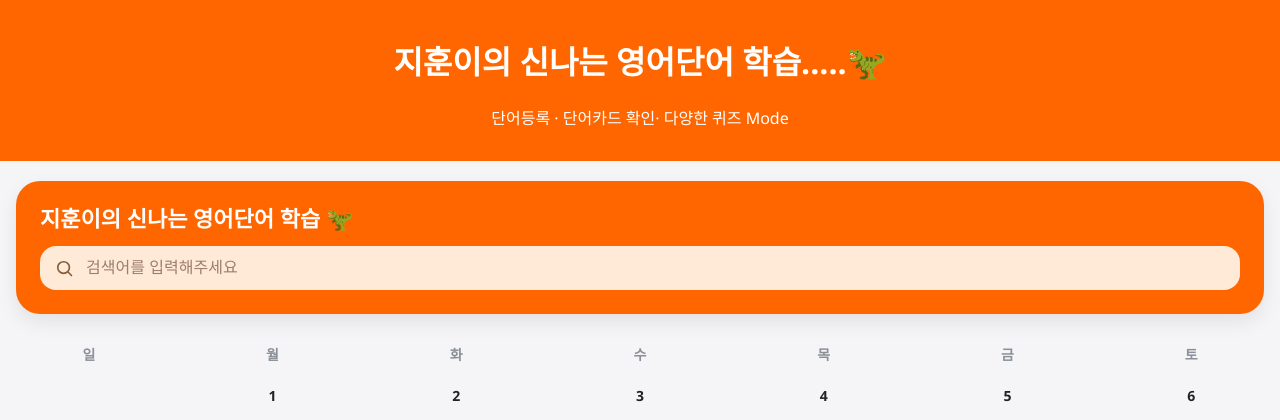
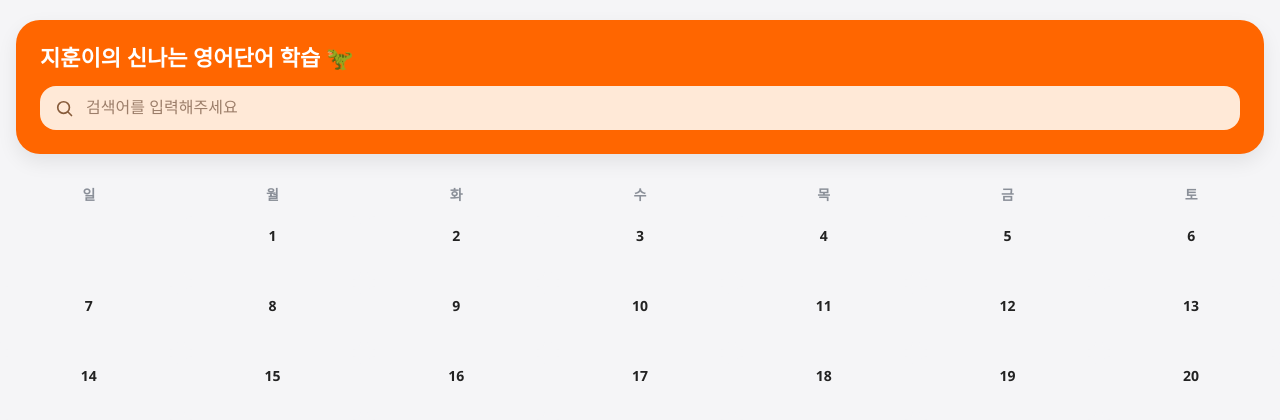
Before and after one commit to anredvon/english-word-app_dev, a Flask app: page / in a window 1280 px wide. Shown: the top 420 px of the page. Run offline with Flask 3, Linux system fonts and the light colour scheme; data that the repository does not hold is empty.

Commit message:
Update index.html

```diff
--- a/templates/index.html
+++ b/templates/index.html
@@ -45,10 +45,6 @@
 </style>
 </head>
 <body>
-  <header>
-    <h1>지훈이의 신나는 영어단어 학습.....🦖</h1>
-    <p>단어등록 · 단어카드 확인· 다양한 퀴즈 Mode</p>
-  </header>
 
 <!-- === [추가] HERO 검색 + 캘린더 (기존 기능 보존: 아래 JS가 기존 #search와 연동) === -->
 <section class="hero">
```
